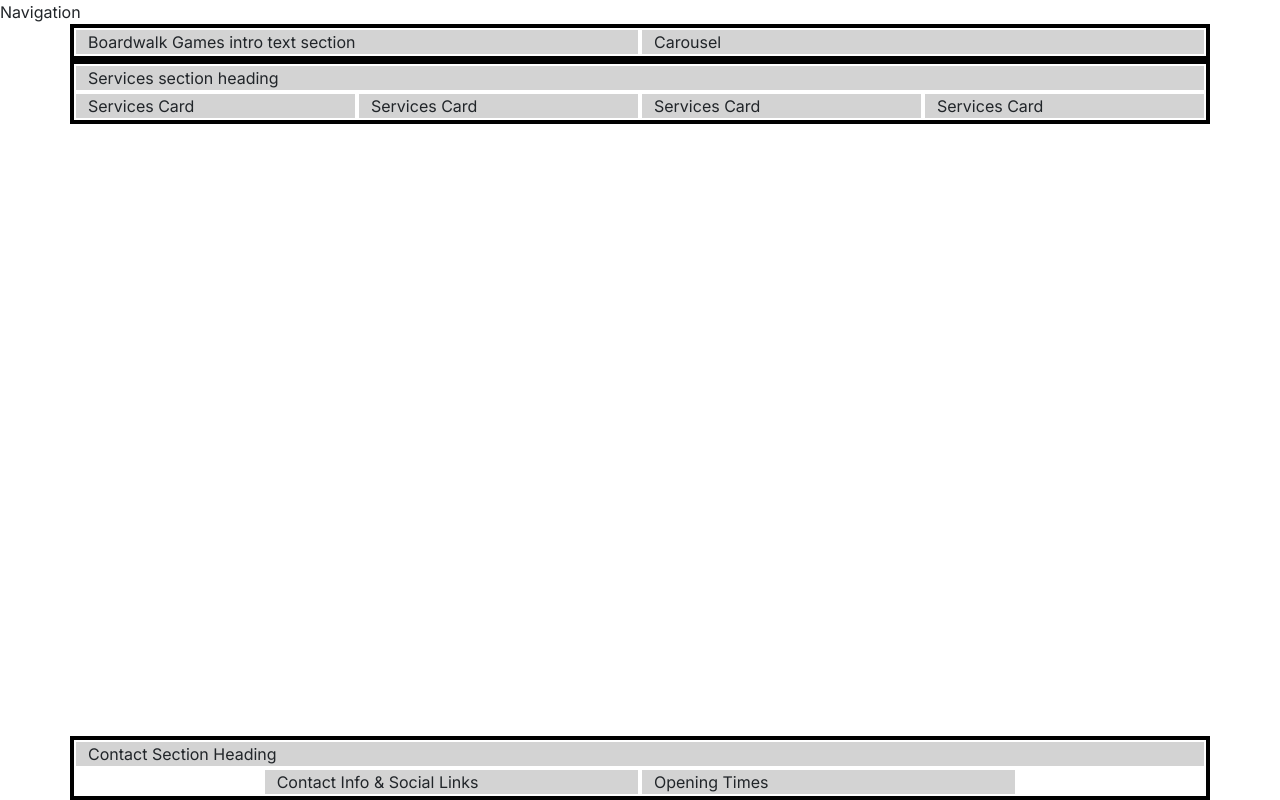
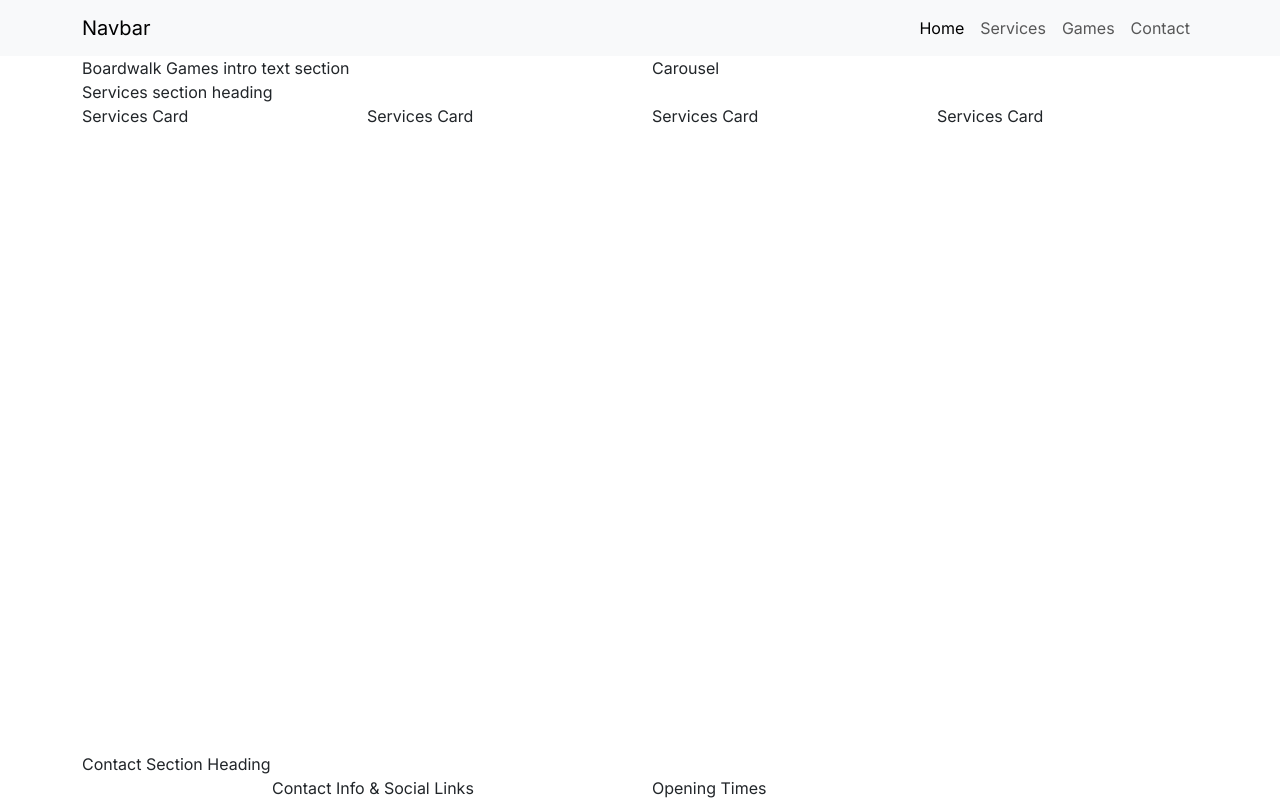
Before and after one commit to daisy21000/boardwalk-games, a plain HTML site: page index.html in a window 1280 px wide. Drawn offline with nearby package versions, Linux system fonts and the light colour scheme; a web font is replaced by a local one.

Commit message:
Add Bootstrap navbar

```diff
--- a/assets/css/style.css
+++ b/assets/css/style.css
@@ -28,7 +28,7 @@
 
 /* grid visualisation CSS for testing */
 
-.container,
+/* .container,
 .row {
     border: 2px solid black;
 }
@@ -36,4 +36,4 @@
 .col-12 {
     border: 2px solid white;
     background-color: lightgray;
-}
+} */
--- a/index.html
+++ b/index.html
@@ -22,7 +22,32 @@
 
 <body class="d-flex flex-column min-vh-100">
     <!-- Navigation -->
-    <div>Navigation</div>
+    <nav class="navbar navbar-expand-lg bg-body-tertiary">
+        <div class="container">
+            <a class="navbar-brand" href="index.html">Navbar</a>
+            <button class="navbar-toggler" type="button" data-bs-toggle="collapse"
+                data-bs-target="#navbarSupportedContent" aria-controls="navbarSupportedContent" aria-expanded="false"
+                aria-label="Toggle navigation">
+                <span class="navbar-toggler-icon"></span>
+            </button>
+            <div class="collapse navbar-collapse" id="navbarSupportedContent">
+                <ul class="navbar-nav ms-auto mb-2 mb-lg-0">
+                    <li class="nav-item">
+                        <a class="nav-link active" aria-current="page" href="index.html">Home</a>
+                    </li>
+                    <li class="nav-item">
+                        <a class="nav-link" href="#">Services</a>
+                    </li>
+                    <li class="nav-item">
+                        <a class="nav-link" href="game-library.html">Games</a>
+                    </li>
+                    <li class="nav-item">
+                        <a class="nav-link" href="#">Contact</a>
+                    </li>
+                </ul>
+            </div>
+        </div>
+    </nav>
 
     <!-- Header with Carousel -->
     <header class="container">
```
